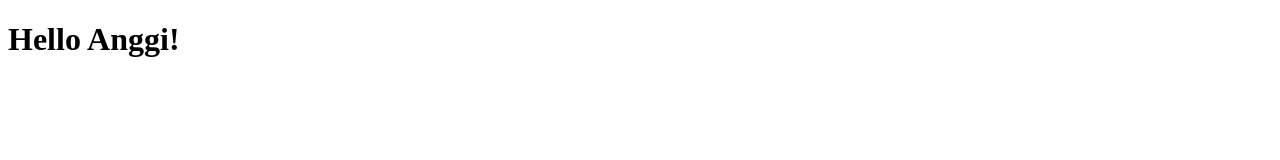
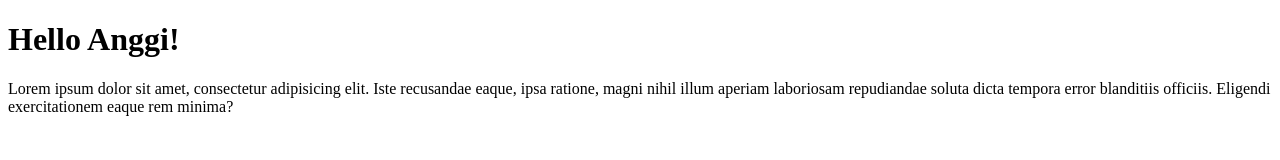
Before and after one commit to anggiiqbal/anggi-git-test, a plain HTML site: page index.html in a window 1280 px wide. Drawn offline with Linux system fonts and the light colour scheme.

Commit message:
menambahkan paragraf

```diff
--- a/index.html
+++ b/index.html
@@ -7,5 +7,6 @@
 </head>
 <body>
     <h1>Hello Anggi!</h1>
+    <p>Lorem ipsum dolor sit amet, consectetur adipisicing elit. Iste recusandae eaque, ipsa ratione, magni nihil illum aperiam laboriosam repudiandae soluta dicta tempora error blanditiis officiis. Eligendi exercitationem eaque rem minima?</p>
 </body>
 </html>
```
